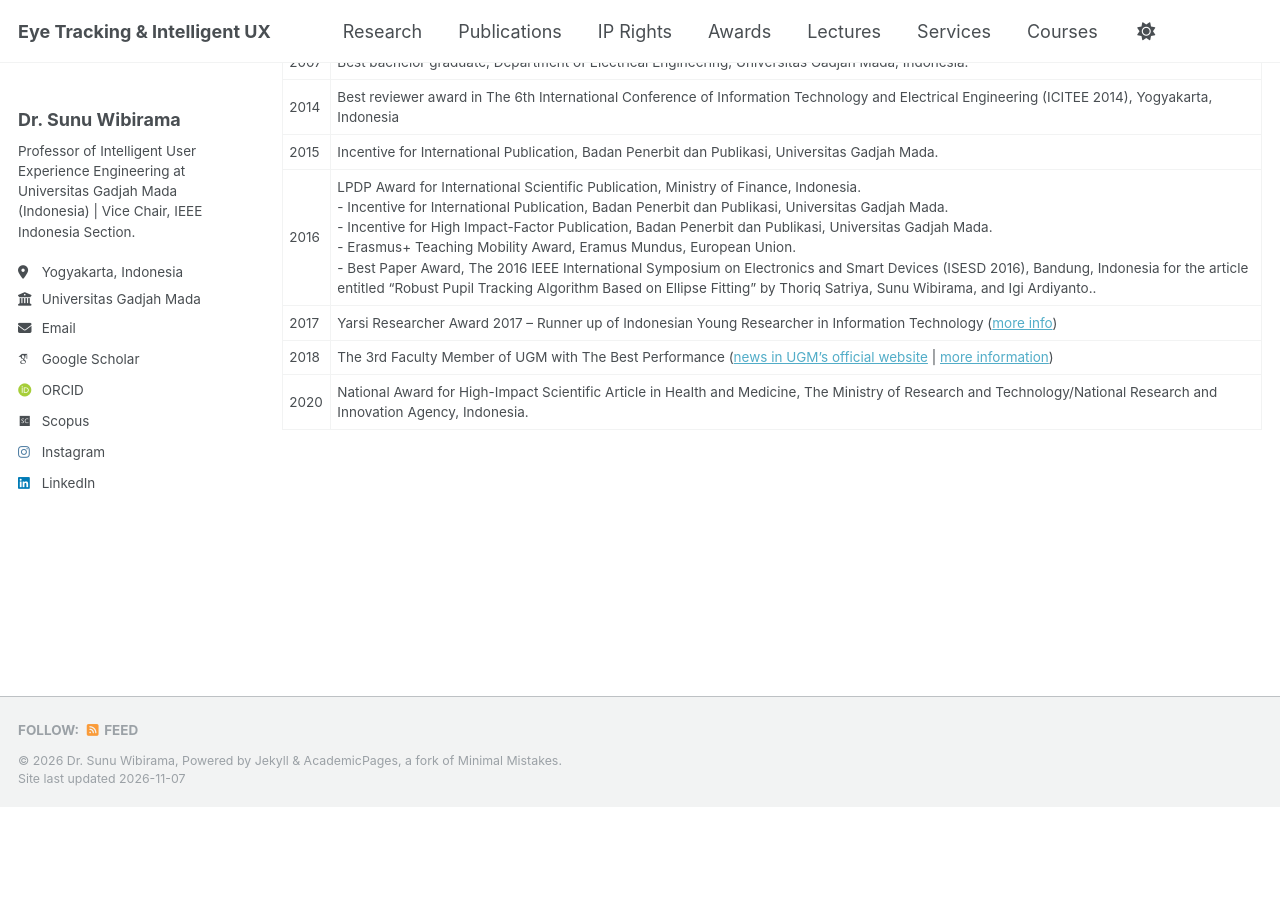
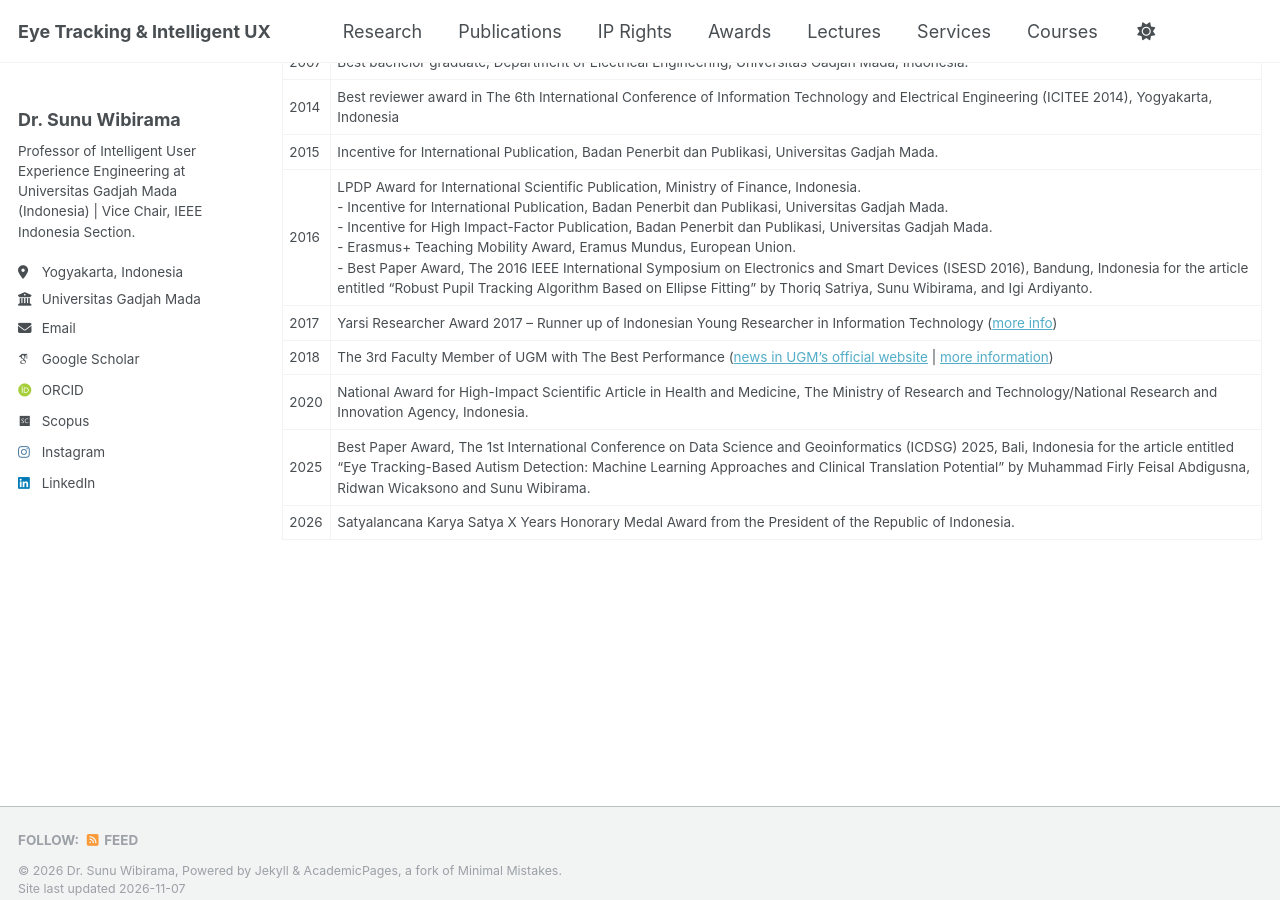
Before and after one commit to wibirama/wibirama.github.io, a Jekyll site: the page built from _pages/awards.md, in a window 1280 px wide and 900 px high, scrolled down 1556 px. Built offline with Jekyll 4.4.1, drawn with Linux system fonts in a browser that asks for light colours; some web fonts are replaced; a script that is not in the unit is left out; before the commit the page ends 2363 px from its top, so only the background shows below that.

Commit message:
Update awards.md

```diff
--- a/_pages/awards.md
+++ b/_pages/awards.md
@@ -44,7 +44,9 @@ redirect_from:
 | 2007 | Best bachelor graduate, Department of Electrical Engineering, Universitas Gadjah Mada, Indonesia. |
 | 2014 | Best reviewer award in The 6th International Conference of Information Technology and Electrical Engineering (ICITEE 2014), Yogyakarta, Indonesia |
 | 2015 | Incentive for International Publication, Badan Penerbit dan Publikasi, Universitas Gadjah Mada. |
-| 2016 | LPDP Award for International Scientific Publication, Ministry of Finance, Indonesia.<br> - Incentive for International Publication, Badan Penerbit dan Publikasi, Universitas Gadjah Mada.<br> - Incentive for High Impact-Factor Publication, Badan Penerbit dan Publikasi, Universitas Gadjah Mada.<br> - Erasmus+ Teaching Mobility Award, Eramus Mundus, European Union.<br> - Best Paper Award, The 2016 IEEE International Symposium on Electronics and Smart Devices (ISESD 2016), Bandung, Indonesia for the article entitled “Robust Pupil Tracking Algorithm Based on Ellipse Fitting” by Thoriq Satriya, Sunu Wibirama, and Igi Ardiyanto.. |
+| 2016 | LPDP Award for International Scientific Publication, Ministry of Finance, Indonesia.<br> - Incentive for International Publication, Badan Penerbit dan Publikasi, Universitas Gadjah Mada.<br> - Incentive for High Impact-Factor Publication, Badan Penerbit dan Publikasi, Universitas Gadjah Mada.<br> - Erasmus+ Teaching Mobility Award, Eramus Mundus, European Union.<br> - Best Paper Award, The 2016 IEEE International Symposium on Electronics and Smart Devices (ISESD 2016), Bandung, Indonesia for the article entitled “Robust Pupil Tracking Algorithm Based on Ellipse Fitting” by Thoriq Satriya, Sunu Wibirama, and Igi Ardiyanto. |
 | 2017 | Yarsi Researcher Award 2017 – Runner up of Indonesian Young Researcher in Information Technology ([more info](http://sunu.staff.ugm.ac.id/2017/05/08/8-may-2017-dr-sunu-wibirama-has-been-awarded-yra2017/)) |
 | 2018 | The 3rd Faculty Member of UGM with The Best Performance ([news in UGM’s official website](https://ugm.ac.id/id/berita/17402-120.penghargaan.untuk.insan.berprestasi.ugm.2018) \| [more information](http://sunu.staff.ugm.ac.id/2018/11/20/20-november-2018-dr-sunu-wibirama-has-been-awarded-faculty-member-with-the-best-performance/)) |
 | 2020 | National Award for High-Impact Scientific Article in Health and Medicine, The Ministry of Research and Technology/National Research and Innovation Agency, Indonesia. |
+| 2025 | Best Paper Award, The 1st International Conference on Data Science and Geoinformatics (ICDSG) 2025, Bali, Indonesia for the article entitled "Eye Tracking-Based Autism Detection: Machine Learning Approaches and Clinical Translation Potential" by Muhammad Firly Feisal Abdigusna, Ridwan Wicaksono and Sunu Wibirama. |
+| 2026 | Satyalancana Karya Satya X Years Honorary Medal Award from the President of the Republic of Indonesia. |
```
